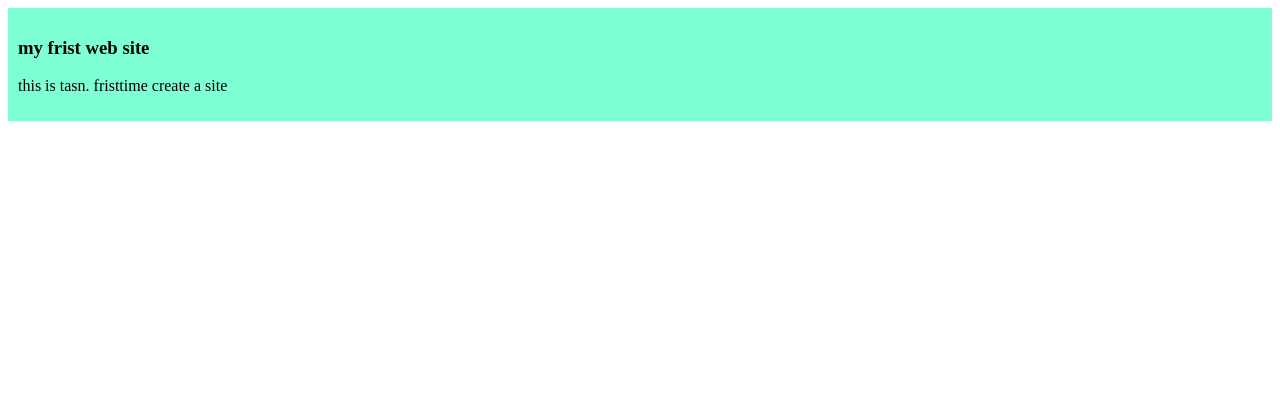
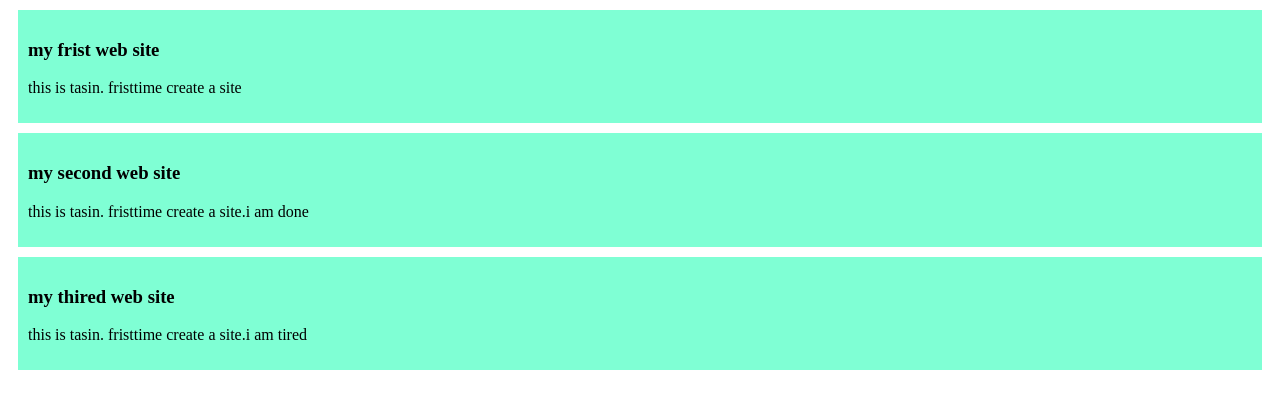
Before and after one commit to Tasin4/my-simple-website, a plain HTML site: page index.html in a window 1280 px wide. Drawn offline with Linux system fonts and the light colour scheme.

Commit message:
added the second and thired blog

```diff
--- a/index.html
+++ b/index.html
@@ -10,7 +10,15 @@
 <body>
     <div>
         <h3>my frist web site</h3>
-        <p>this is tasn. fristtime create a site</p>
+        <p>this is tasin. fristtime create a site</p>
+    </div>
+    <div>
+        <h3>my second web site</h3>
+        <p>this is tasin. fristtime create a site.i am done</p>
+    </div>
+    <div>
+        <h3>my thired web site</h3>
+        <p>this is tasin. fristtime create a site.i am tired</p>
     </div>
 </body>
 </html>
--- a/styles/blog.css
+++ b/styles/blog.css
@@ -1,4 +1,5 @@
 div{
     background-color: aquamarine;
     padding: 10px;
+    margin: 10px;
 }
```
